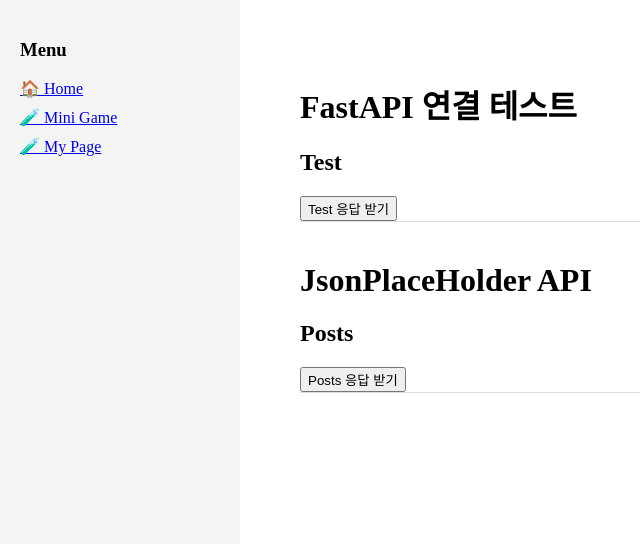
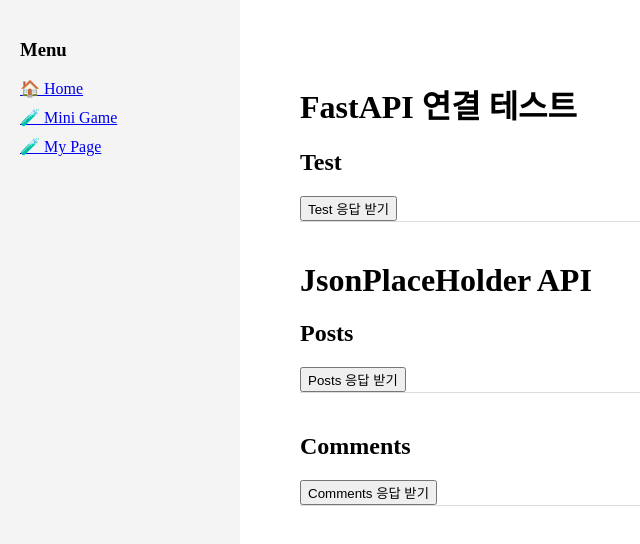
Before and after one commit to ehdtn3540/my-nextjs, a Next.js app: page /my-page in a window 1280 px wide. Shown: the top 544 px of the page, without its empty margins (0-640 px from the left). Built offline with nearby package versions, Linux system fonts and the light colour scheme.

Commit message:
jsonplaceholder 전체 댓글 가져오기

```diff
--- a/app/my-page/page.tsx
+++ b/app/my-page/page.tsx
@@ -49,7 +49,10 @@
       <ApiTester title="Test" endpoint="http://localhost:8000/api/test" />
 
       <h1>JsonPlaceHolder API</h1>
+      {/* 전체 게시글 */}
       <ApiTester title="Posts" endpoint="http://localhost:8000/api/posts" />
+      {/* 전체 댓글 */}
+      <ApiTester title="Comments" endpoint="http://localhost:8000/api/comments" />
     </div>
   );
 }
```
